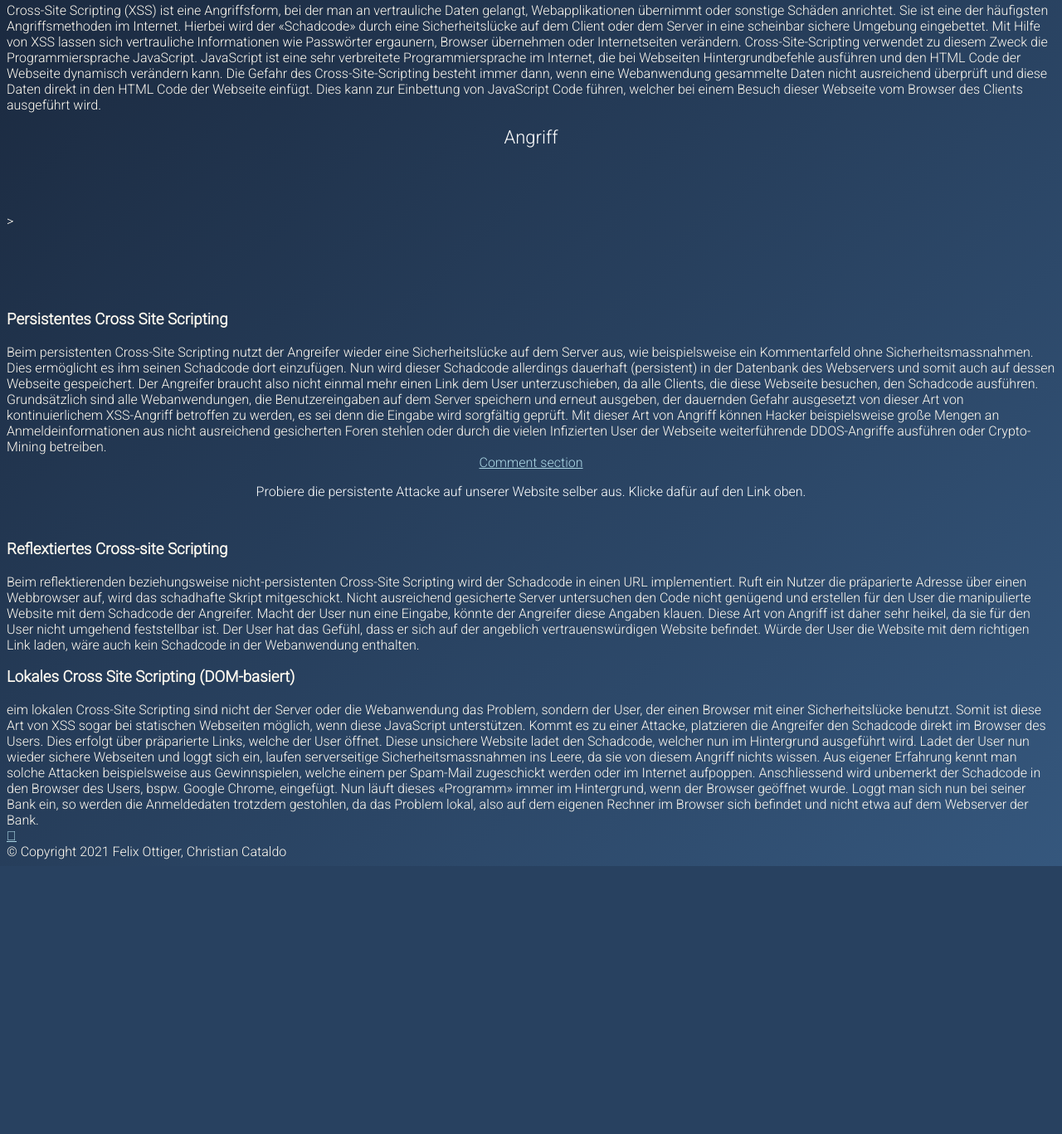
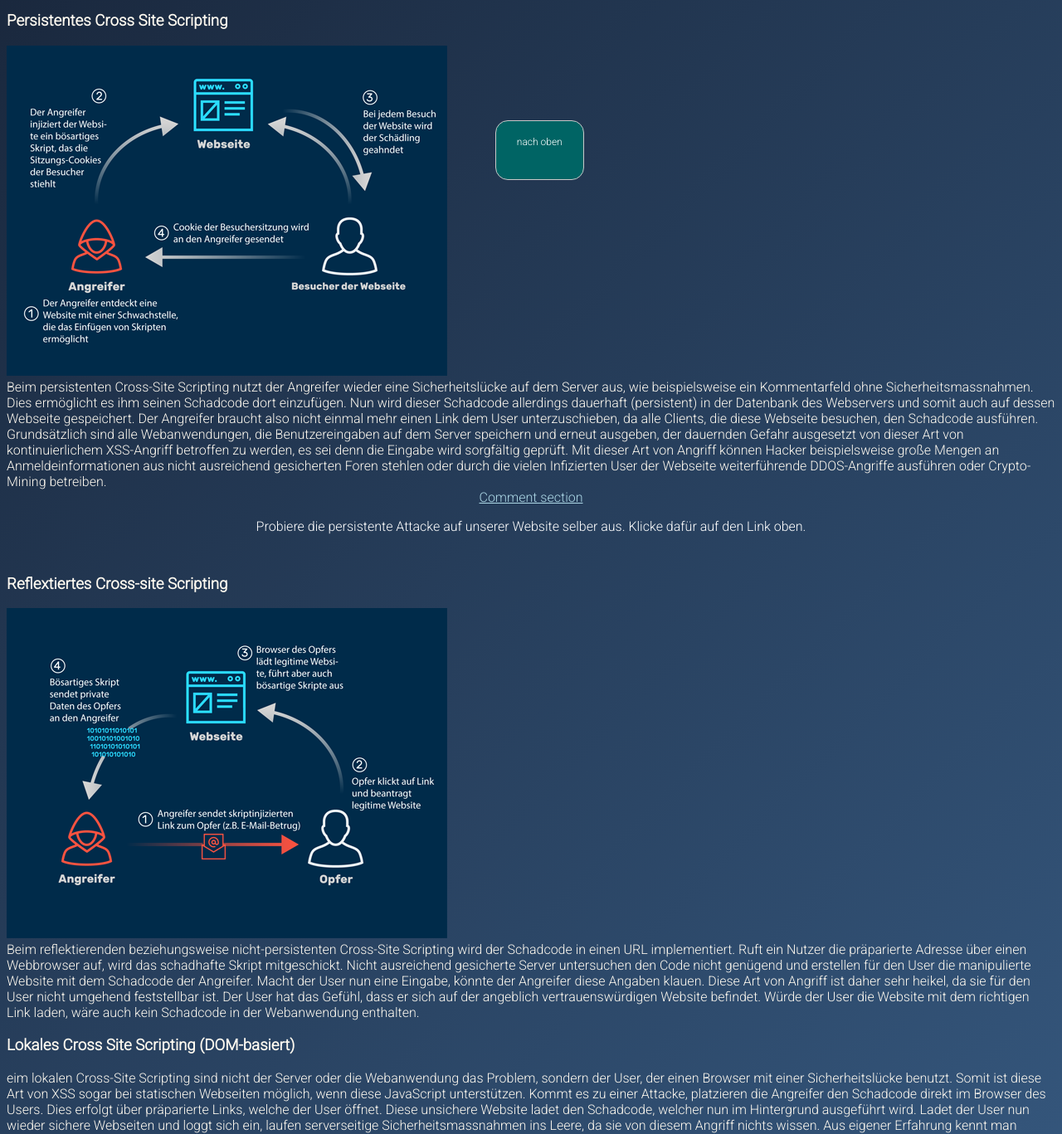
Before and after one commit to Chrigi2486/XSSProjekt, a Flask app: page / in a window 1280 px wide. Shown: the part 603-1970 px from the top of the page at 83% size. Before the commit the page ends 1647 px from the top, so only its background shows below. Run offline with Flask 2, Linux system fonts and the light colour scheme.

Commit message:
zurück nach oben button gemacht

```diff
--- a/static/main.css
+++ b/static/main.css
@@ -164,6 +164,21 @@ form {
 }
 
 .scrollup {
-  width: 50px;
-  height: 40px;
+  position: fixed;
+  bottom: -20px;
+  margin-left: 46%;
+  width: auto;
+  height: 70px;
+  line-height: 50px;
+  padding: 0px 25px 0px 25px;
+  text-decoration: none;
+  font-size: 12px;
+  color:#FFFFFF;
+  background-color: #006464;
+  border: 1px solid #c9c9c9;
+  border-radius: 15px;
+  transition: 1s; } /* Slide-Animation am Anfang */
 }
+.scrollup:hover{
+  background: #00ff99;
+}
--- a/templates/main.html
+++ b/templates/main.html
@@ -11,19 +11,21 @@
 <body>
 	<h1>Cross-site scripting</h1>
 
-	<h2>Allgemein</h2>>
-		<article class="article left">
-			<div id ="picture1"> <img src=“/graphics/persistentes_cross_site_scripting_neu_DE_desktop.png“ > </div>
-			Cross-Site Scripting (XSS) ist eine Angriffsform, bei der man an vertrauliche Daten gelangt, Webapplikationen übernimmt oder sonstige Schäden anrichtet. Sie ist eine der häufigsten Angriffsmethoden im Internet. Hierbei wird der «Schadcode» durch eine Sicherheitslücke auf dem Client oder dem Server in eine scheinbar sichere Umgebung eingebettet. Mit Hilfe von XSS lassen sich vertrauliche Informationen wie Passwörter ergaunern, Browser übernehmen oder Internetseiten verändern.
-			Cross-Site-Scripting verwendet zu diesem Zweck die Programmiersprache JavaScript. JavaScript ist eine sehr verbreitete Programmiersprache im Internet, die bei Webseiten Hintergrundbefehle ausführen und den HTML Code der Webseite dynamisch verändern kann.
-			Die Gefahr des Cross-Site-Scripting besteht immer dann, wenn eine Webanwendung gesammelte Daten nicht ausreichend überprüft und diese Daten direkt in den HTML Code der Webseite einfügt. Dies kann zur Einbettung von JavaScript Code führen, welcher bei einem Besuch dieser Webseite vom Browser des Clients ausgeführt wird.
+	<h2>Allgemein</h2>
+
+	<article class="article left">
+
+		Cross-Site Scripting (XSS) ist eine Angriffsform, bei der man an vertrauliche Daten gelangt, Webapplikationen übernimmt oder sonstige Schäden anrichtet. Sie ist eine der häufigsten Angriffsmethoden im Internet. Hierbei wird der «Schadcode» durch eine Sicherheitslücke auf dem Client oder dem Server in eine scheinbar sichere Umgebung eingebettet. Mit Hilfe von XSS lassen sich vertrauliche Informationen wie Passwörter ergaunern, Browser übernehmen oder Internetseiten verändern.
+		Cross-Site-Scripting verwendet zu diesem Zweck die Programmiersprache JavaScript. JavaScript ist eine sehr verbreitete Programmiersprache im Internet, die bei Webseiten Hintergrundbefehle ausführen und den HTML Code der Webseite dynamisch verändern kann.
+		Die Gefahr des Cross-Site-Scripting besteht immer dann, wenn eine Webanwendung gesammelte Daten nicht ausreichend überprüft und diese Daten direkt in den HTML Code der Webseite einfügt. Dies kann zur Einbettung von JavaScript Code führen, welcher bei einem Besuch dieser Webseite vom Browser des Clients ausgeführt wird.
 
 
-		</article>
+	</article>
 
-	<h2>Angriff</h2>>
+	<h2>Angriff</h2>
 
 		<h3 class="gap">Persistentes Cross Site Scripting</h3>
+		<img class="picture right" src="/static/persistentes_cross_site_scripting_neu_DE_desktop.png" src="../static/persistentes_cross_site_scripting_neu_DE_desktop.png">
 			<article class="article right">
 					Beim persistenten Cross-Site Scripting nutzt der Angreifer wieder eine Sicherheitslücke auf dem Server aus, wie beispielsweise ein Kommentarfeld ohne Sicherheitsmassnahmen. Dies ermöglicht es ihm seinen Schadcode dort einzufügen. Nun wird dieser Schadcode allerdings dauerhaft (persistent) in der Datenbank des Webservers und somit auch auf dessen Webseite gespeichert. Der Angreifer braucht also nicht einmal mehr einen Link dem User unterzuschieben, da alle Clients, die diese Webseite besuchen, den Schadcode ausführen. Grundsätzlich sind alle Webanwendungen, die Benutzereingaben auf dem Server speichern und erneut ausgeben, der dauernden Gefahr ausgesetzt von dieser Art von kontinuierlichem XSS-Angriff betroffen zu werden, es sei denn die Eingabe wird sorgfältig geprüft. Mit dieser Art von Angriff können Hacker beispielsweise große Mengen an Anmeldeinformationen aus nicht ausreichend gesicherten Foren stehlen oder durch die vielen Infizierten User der Webseite weiterführende DDOS-Angriffe ausführen oder Crypto-Mining betreiben.
 
@@ -34,6 +36,7 @@
 			</article>
 
 		<h3>Reflextiertes Cross-site Scripting </h3>
+		<img class="picture right" src="/static/reklektiertes_cross_site_scripting_neu_DE_desktop.png" src="../static/reklektiertes_cross_site_scripting_neu_DE_desktop.png">
 			<article class=".article left">
 				Beim reflektierenden beziehungsweise nicht-persistenten Cross-Site Scripting wird der Schadcode in einen URL implementiert. Ruft ein Nutzer die präparierte Adresse über einen Webbrowser auf, wird das schadhafte Skript mitgeschickt. Nicht ausreichend gesicherte Server untersuchen den Code nicht genügend und erstellen für den User die manipulierte Website mit dem Schadcode der Angreifer. Macht der User nun eine Eingabe, könnte der Angreifer diese Angaben klauen. Diese Art von Angriff ist daher sehr heikel, da sie für den User nicht umgehend feststellbar ist. Der User hat das Gefühl, dass er sich auf der angeblich vertrauenswürdigen Website befindet. Würde der User die Website mit dem richtigen Link laden, wäre auch kein Schadcode in der Webanwendung enthalten.
 
@@ -48,7 +51,7 @@
 
 				<link >
 			</article>
-	<a href="#" class="scrollup" title="Nach oben!">&#59227;</a>
+	<a href="#" class="scrollup" title="Nach oben!"> nach oben</a>
 
 	<footer>&copy; Copyright 2021 Felix Ottiger, Christian Cataldo</footer>
 
```
